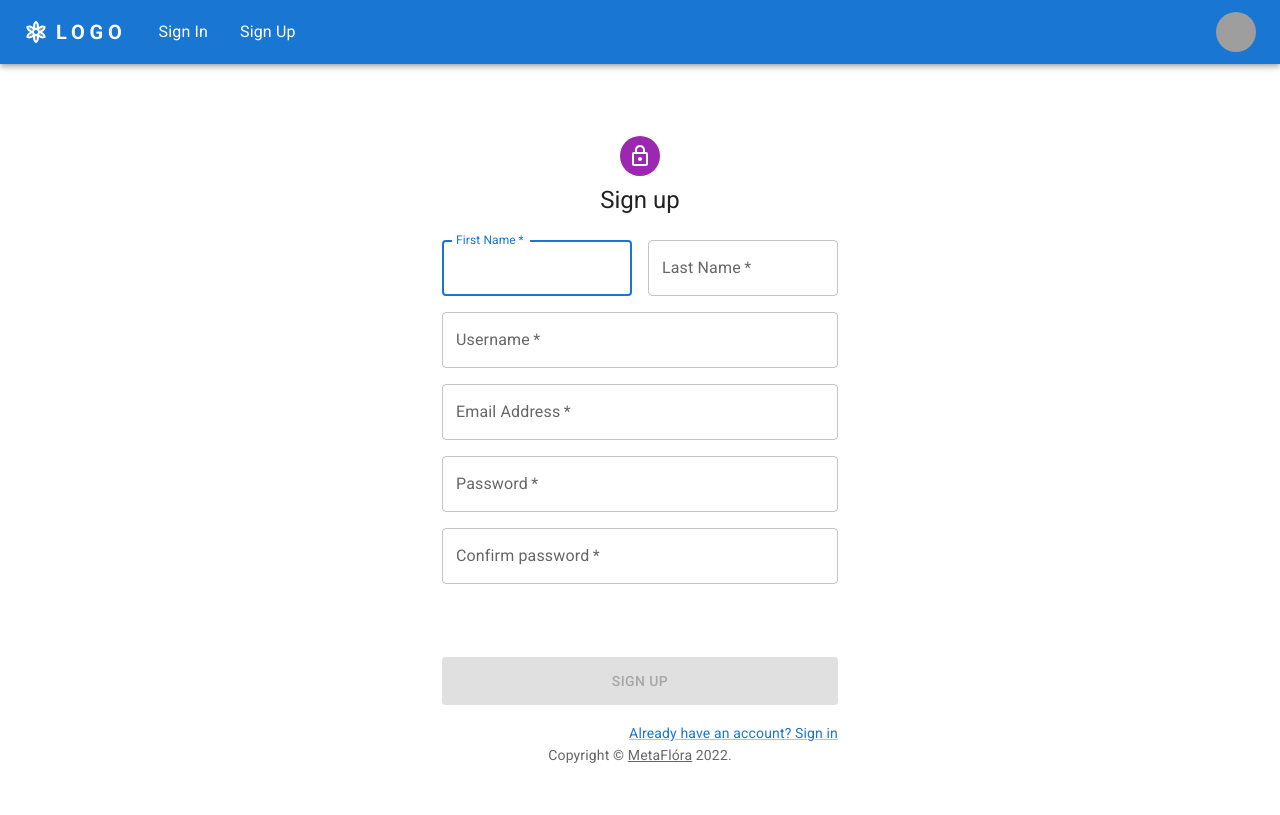
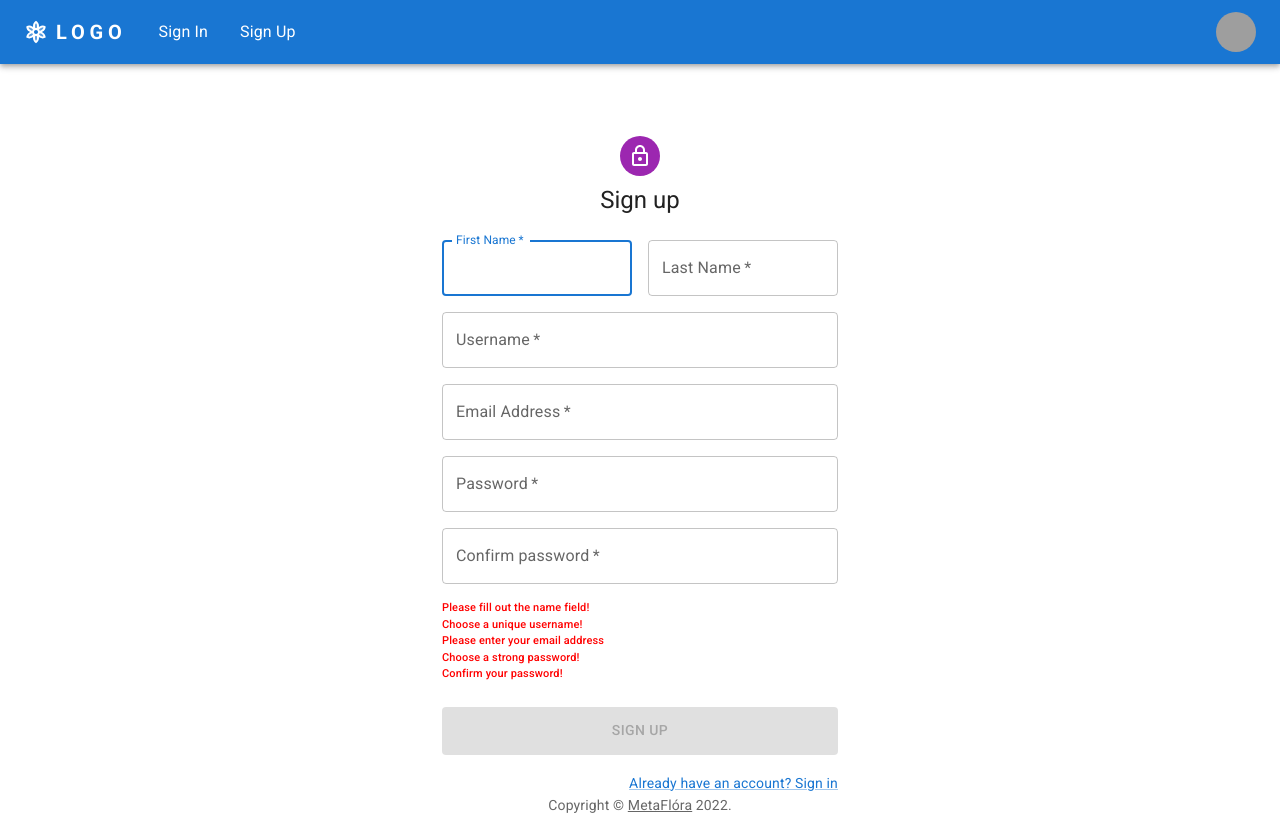
Before and after one commit to Vakantanka/user-authentication, a React (Create React App) app in the folder frontend/: page /signUp in a window 1280 px wide. Built offline with nearby package versions, Linux system fonts and the light colour scheme; grey boxes are pictures that could not be loaded.

Commit message:
signup hibakezelés javítás

```diff
--- a/frontend/src/components/SignUp.jsx
+++ b/frontend/src/components/SignUp.jsx
@@ -28,12 +28,11 @@ export default function SignUp({setStatus}) {
   const [confirmPassword, setConfirmPassword] = useState("");
 
   const [errors, setErrors] = useState({
-    firstName: '',
-    lastName: '',
-    username: '',
-    email: '',
-    password: ' ',
-    confirmPassword: ' ',
+    firstName: 'Please fill out the name field!',
+    username: 'Choose a unique username!',
+    email: 'Please enter your email address',
+    password: 'Choose a strong password!',
+    confirmPassword: 'Confirm your password!',
   });
 
   const handleChange = async (event) => {
@@ -53,7 +52,6 @@ export default function SignUp({setStatus}) {
         setFirstName(value);
         break;
       case 'lastName':
-        updatedErrors.lastName = '';
         setLastName(value);
         break;
       case 'username':
@@ -259,6 +257,7 @@ export default function SignUp({setStatus}) {
 
             <div className="errorMessage">
               {errors.firstName && <span>{errors.firstName}</span>}
+              {errors.username && <span>{errors.username}</span>}
               {errors.email && <span>{errors.email}</span>}
               {errors.password && <span>{errors.password}</span>}
               {errors.confirmPassword && <span>{errors.confirmPassword}</span>}
```
